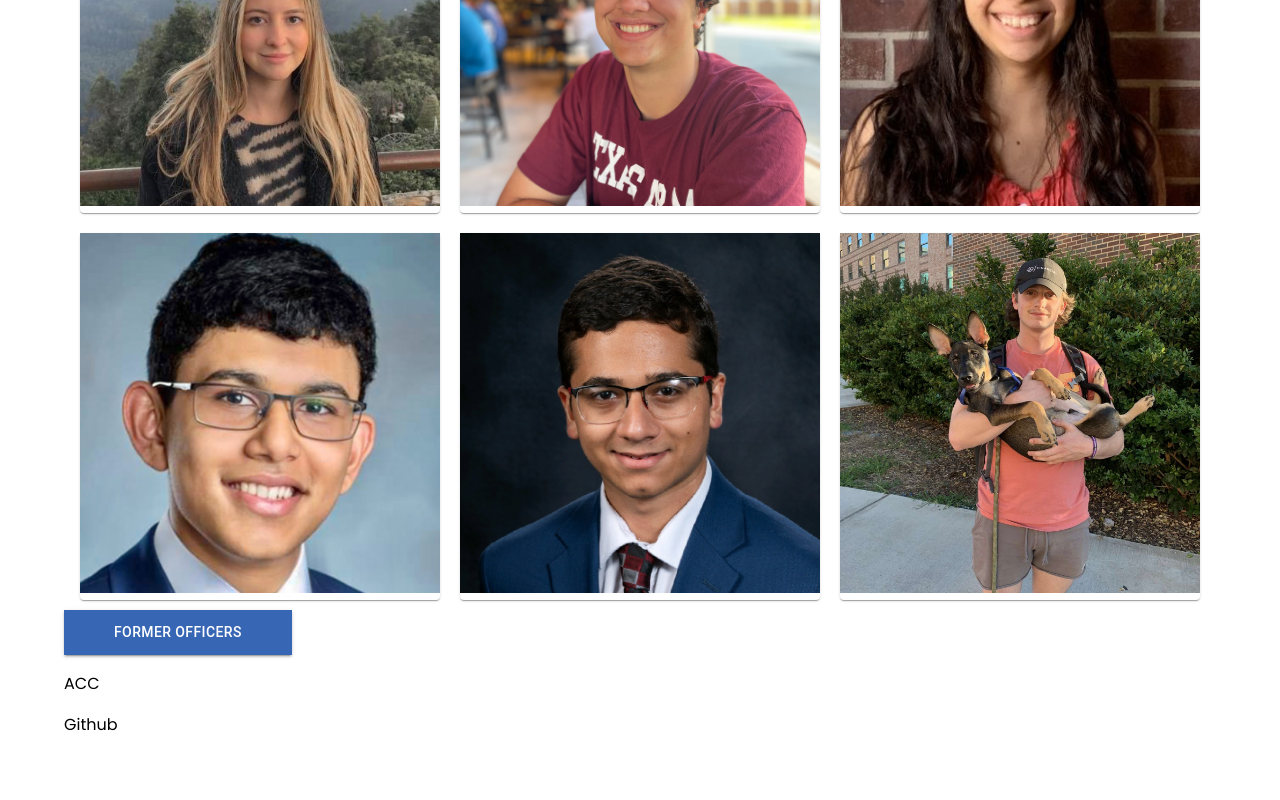
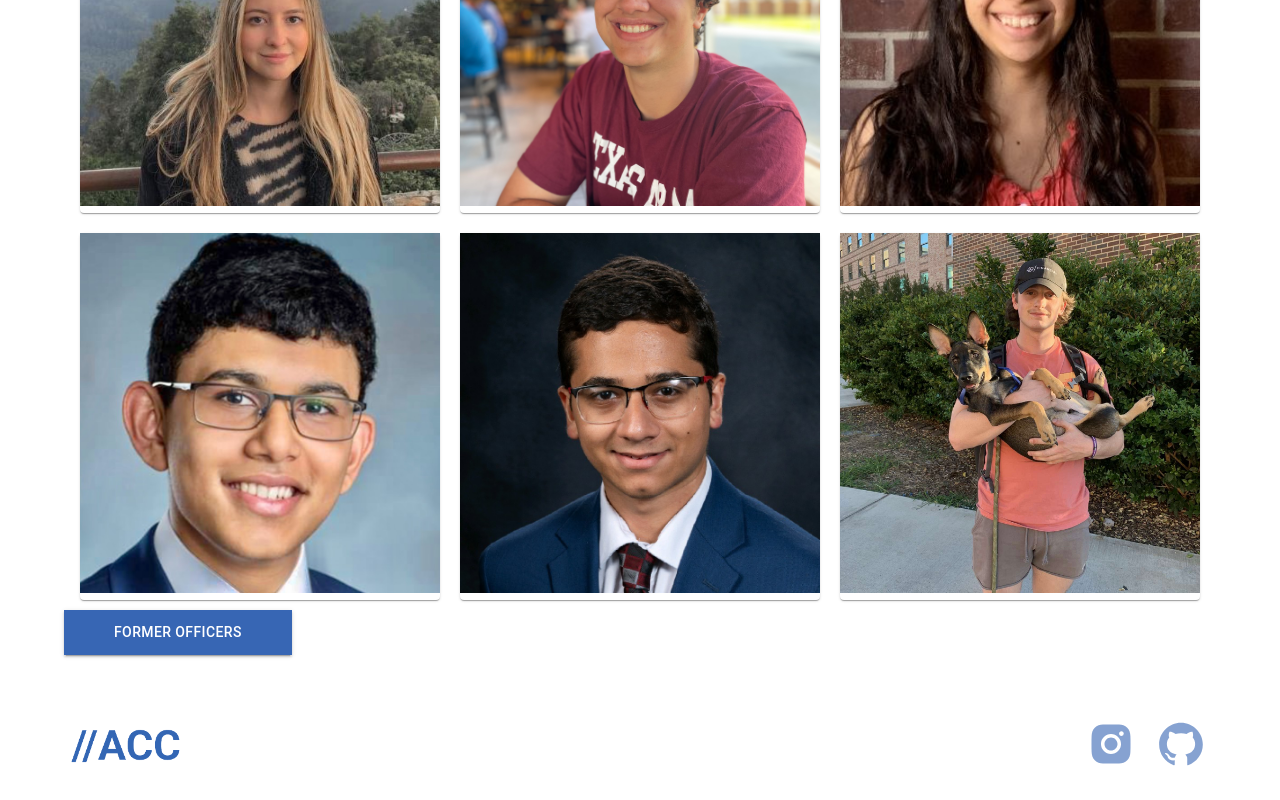
Before and after one commit to aggie-coding-club/club_website_2, a React (Create React App) app: page / in a window 1280 px wide. Shown: the part 3942-4742 px from the top of the page. Before the commit the page ends 4695 px from the top, so only its background shows below. Built offline with nearby package versions, Linux system fonts and the light colour scheme.

Commit message:
change footer
Signed-off-by: carolgeng <carolgeng27@gmail.com>

```diff
--- a/package.json
+++ b/package.json
@@ -13,6 +13,7 @@
     "@testing-library/user-event": "^13.5.0",
     "react": "^18.2.0",
     "react-dom": "^18.2.0",
+    "react-icons": "^4.8.0",
     "react-scripts": "5.0.1",
     "web-vitals": "^2.1.4"
   },
--- a/src/App.css
+++ b/src/App.css
@@ -40,3 +40,9 @@ a:focus {
   text-decoration-thickness: 3px;
   opacity: 100%;
 }
+
+.footer {
+  padding: 20px;
+  text-align: center;
+  font-size: 14px;
+}
--- a/src/components/sections/Footer/Footer.js
+++ b/src/components/sections/Footer/Footer.js
@@ -1,8 +1,39 @@
+import { AiFillGithub, AiFillInstagram } from 'react-icons/ai';
+import accIcon from "../../../static/icons/acc.png";
+
 export default function Footer() {
+  const flexRow = {
+    display: "flex",
+    direction: "row",
+    justifyContent: "space-between",
+    alignItems: "center",
+    padding: "1.5rem 0",
+    marginTop: "40px",
+  };
+  const items = {
+    padding: "10px",
+  };
+
+
+
   return (
-    <div>
-      <p>ACC</p>
-      <p>Github</p>
-    </div>
+
+
+    <footer>
+      <div style={flexRow}>
+        <img src={accIcon} alt="ACC Icon" width={125} />
+        <div>
+          {/* instagram */}
+          <a href="https://www.instagram.com/aggiecodingclub/?hl=en" target="_blank" style = {items}>
+            <AiFillInstagram size={50}  alt="Instagram Icon" color="3766B4"/>
+          </a>
+
+          <a href="https://github.com/aggie-coding-club" target="_blank" style = {items}>
+            <AiFillGithub size={50}  alt="GitHub Icon" color="3766B4"/>
+          </a>
+        </div>
+
+      </div>
+    </footer>
   );
 }
```
Also changed, not shown: 1 other file (tests, documents, lock files or other folders).
